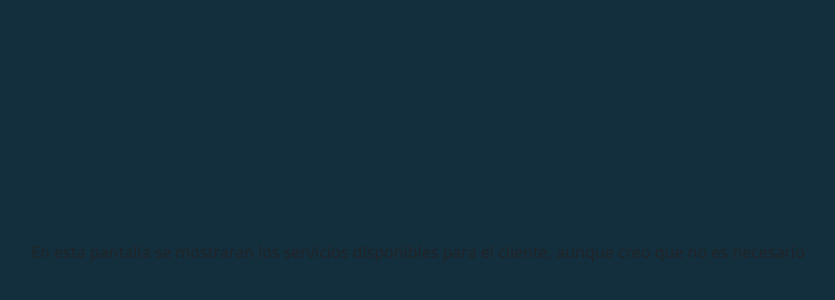
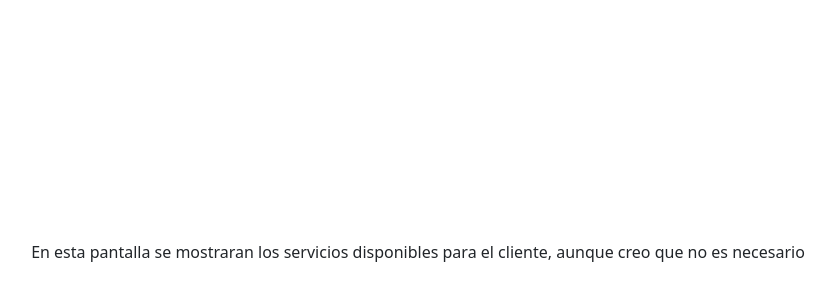
Before and after one commit to AlanMondragon/Consultoria_Web_Front, a React (Vite) app: page /ClienteServicios in a window 1280 px wide. Shown: the part 148-448 px from the top of the page, without its empty margins (222-1057 px from the left). Built offline with nearby package versions, Linux system fonts and the light colour scheme; no server answers.

Commit message:
Correcion de estios (Para cololres separados de fondo)

```diff
--- a/src/components/Home/Home.jsx
+++ b/src/components/Home/Home.jsx
@@ -1,10 +1,17 @@
-import React, { useState } from 'react';
+import React, { useState, useEffect } from 'react';
 import logo from '../../img/logo.jpg';
 import { Login } from './../../api/api.js';
 import './../../styles/Home.css';
 
 
 export default function Home() {
+  useEffect(() => {
+    document.body.classList.add('home-page');
+    return () => {
+      document.body.classList.remove('home-page');
+    };
+  }, []);
+
   const [email, setEmail] = useState('');
   const [password, setPassword] = useState('');
 
--- a/src/styles/Home.css
+++ b/src/styles/Home.css
@@ -1,9 +1,5 @@
-body {
-    background-color: #132E3C !important; /* Ensure the background color is applied */
-    height: 100vh;
-    display: flex;
-    justify-content: center;
-    align-items: center;
+body.home-page {
+    background-color: #132E3C !important;
 }
 
 /* Added specificity to avoid conflicts */
```
